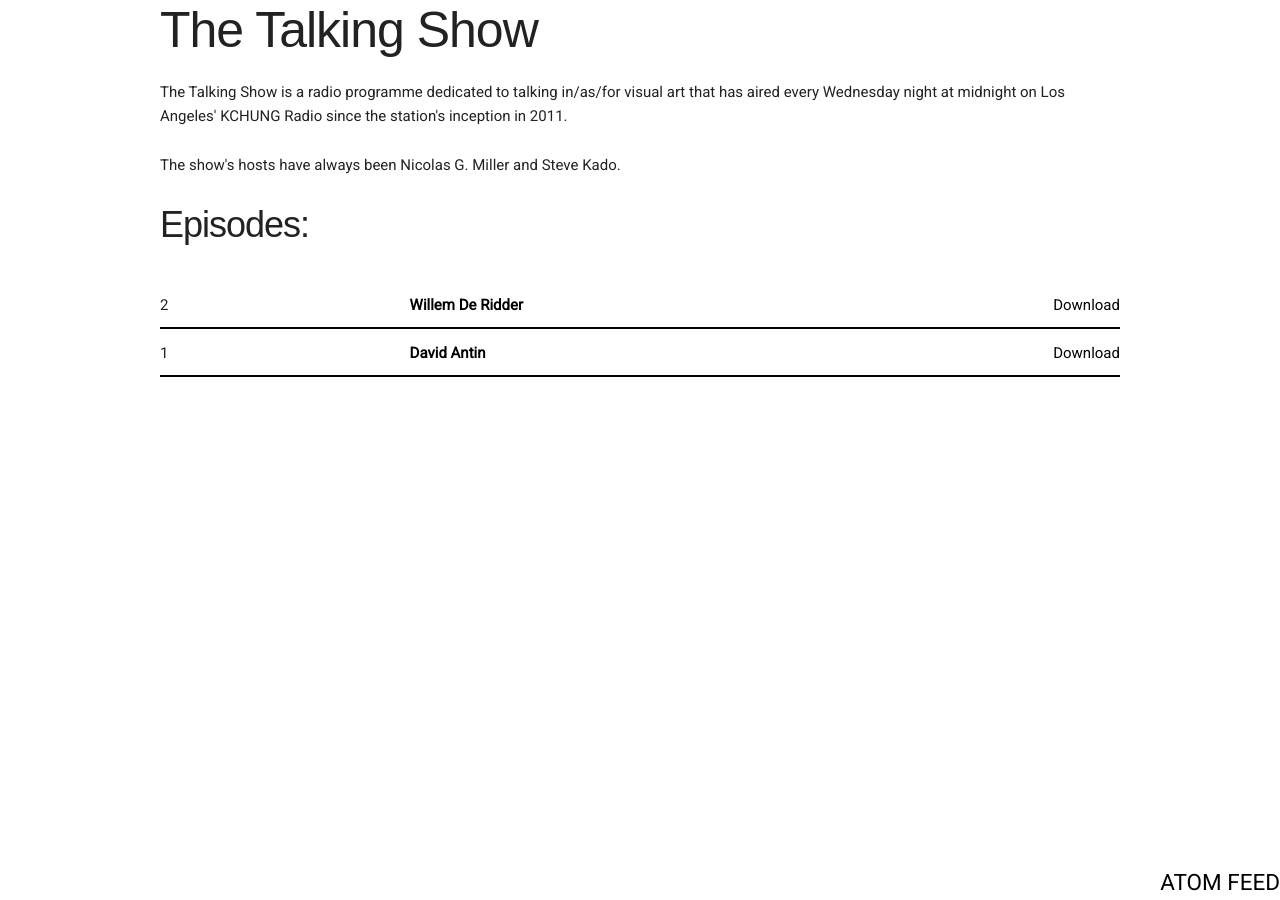
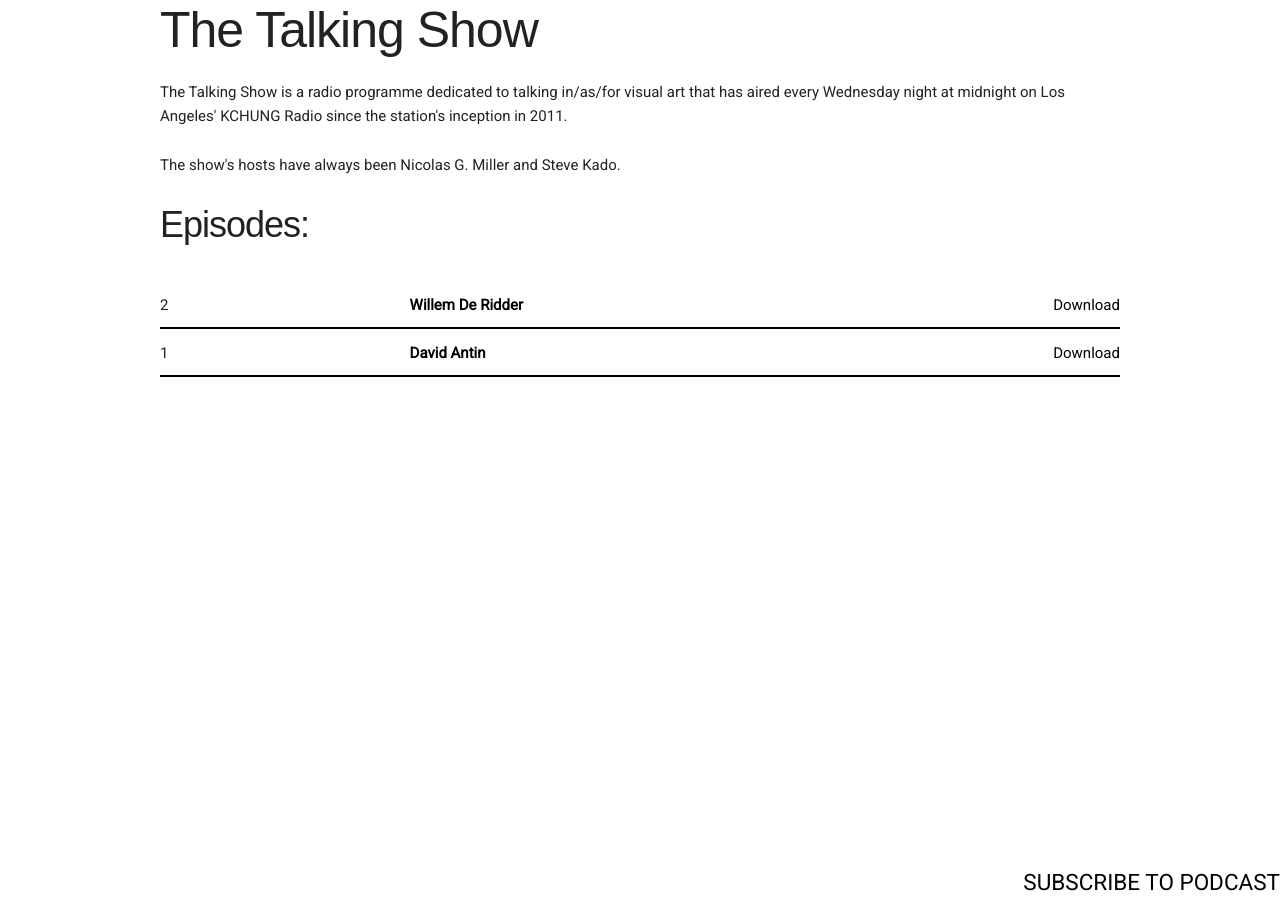
Before and after one commit to ssssssssk/Talking_Show, a Jekyll site: the page built from index.html, in a window 1280 px wide. Built offline with Jekyll 4.4.1, drawn with Linux system fonts in a browser that asks for light colours; nearby versions of some CDN libraries; some web fonts are replaced.

Commit message:
Podcast done?

```diff
--- a/_layouts/default.html
+++ b/_layouts/default.html
@@ -85,7 +85,7 @@
 	</script>
 	<script src="https://www.google-analytics.com/analytics.js" async defer></script>-->
 	<footer>
-		<a href="{{site.baseurl}}/atom.xml">ATOM FEED</a>
+		<a href="{{site.baseurl}}/atom.xml">SUBSCRIBE TO PODCAST</a>
 	</footer>
 </body>
 </html>
```
